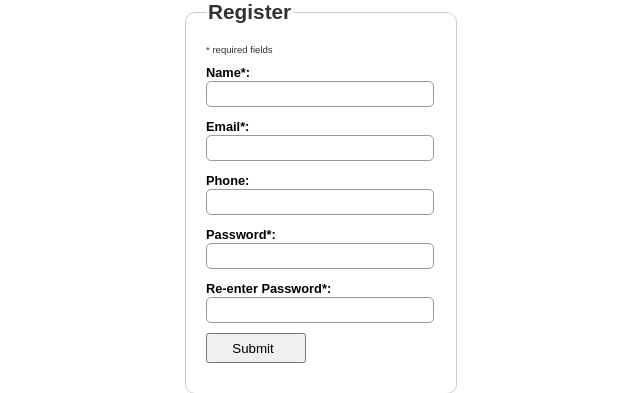
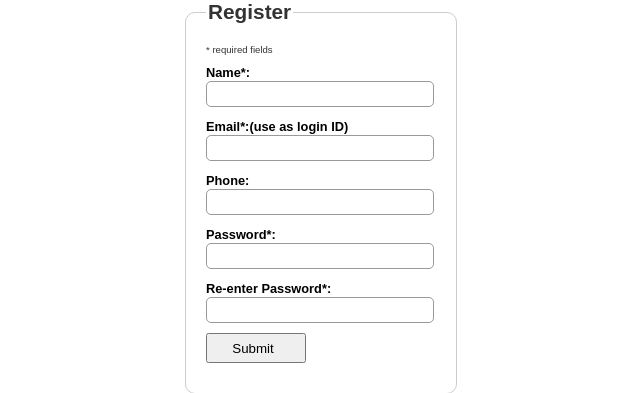
Before and after one commit to Cateveloper/Rail-Ticket-System, a PHP site: page /register.php in a window 1280 px wide. Shown: the top 393 px of the page, without its empty margins (282-922 px from the left). Run offline with PHP 8.4, Linux system fonts and the light colour scheme.

Commit message:
change email desc

```diff
--- a/register.php
+++ b/register.php
@@ -24,7 +24,7 @@
 			<span id='login_username_errorloc' class='error'></span>
 		</div>
 		<div class='container'>
-			<label for='email' >Email*:</label><br/>
+			<label for='email' >Email*:(use as login ID)</label><br/>
 			<input type='text' name='tx_email' id='tx_email' maxlength="100" /><br/>
 			<span id='login_email_errorloc' class='error'></span>
 		</div>
```
